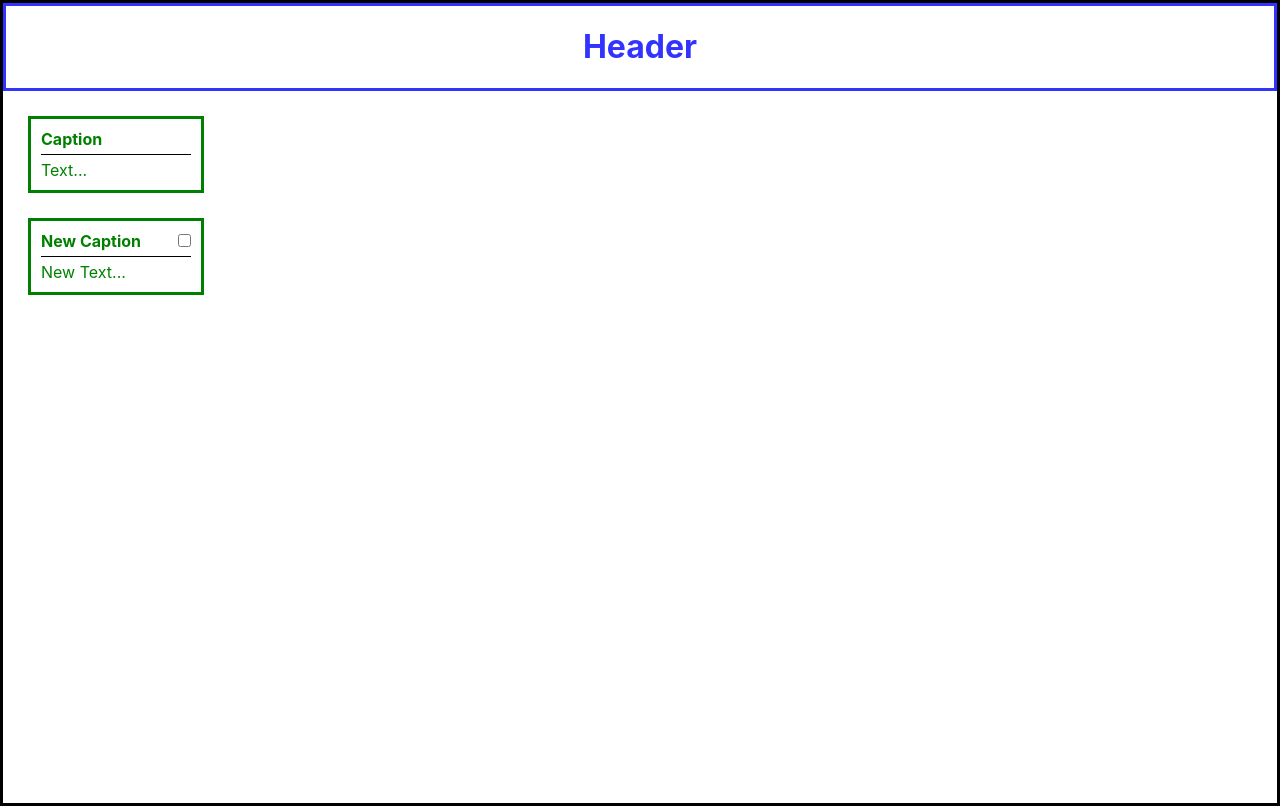
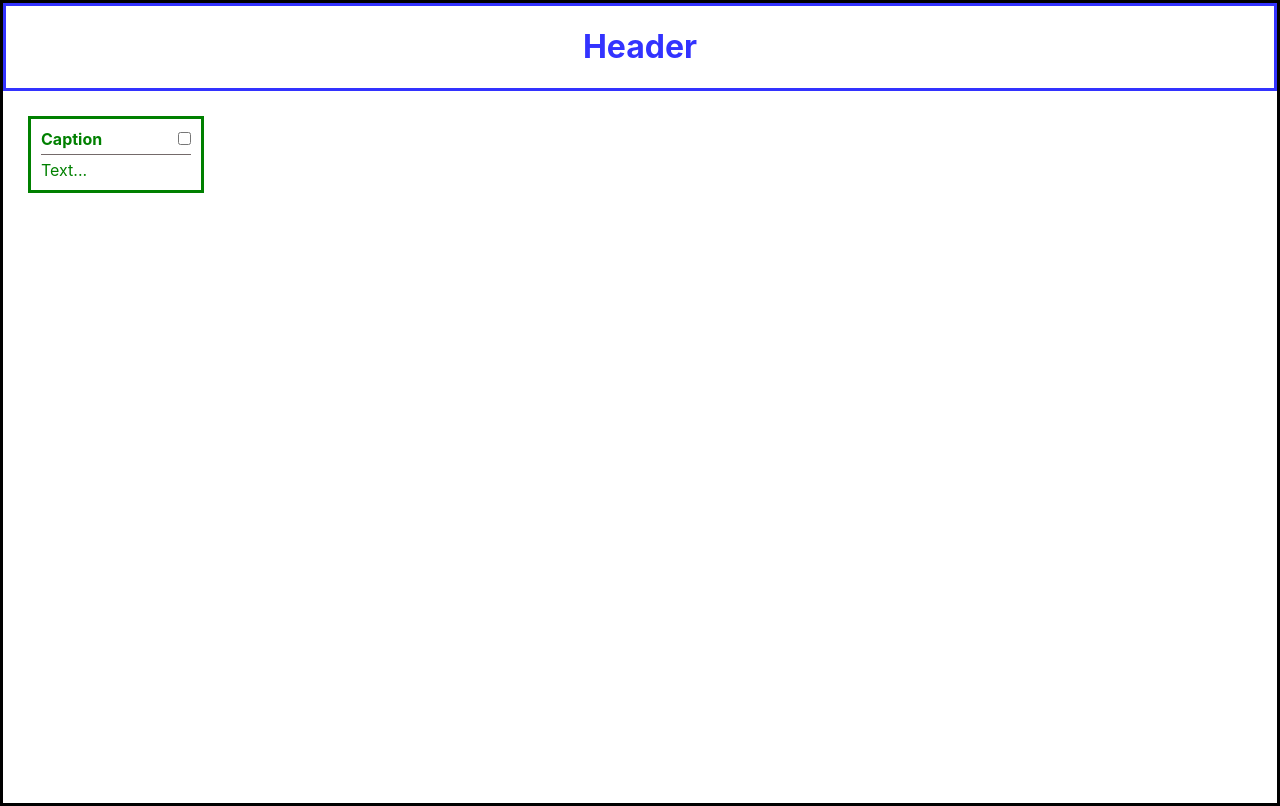
Before and after one commit to ashubenok710/IBA-ReactJS, a React (Create React App) app: page / in a window 1280 px wide. Built offline with nearby package versions, Linux system fonts and the light colour scheme.

Commit message:
Task2 issues were fixed

```diff
--- a/package.json
+++ b/package.json
@@ -7,6 +7,7 @@
     "@testing-library/react": "^9.5.0",
     "@testing-library/user-event": "^7.2.1",
     "bootstrap": "^4.5.0",
+    "classnames": "^2.2.6",
     "react": "^16.13.1",
     "react-bootstrap": "^1.0.1",
     "react-checkbox-component": "^0.1.15",
--- a/src/App.js
+++ b/src/App.js
@@ -1,45 +1,21 @@
-import React, { Component } from 'react';
-import { Row, Container } from 'react-bootstrap';
-import './App.css';
+import React from "react";
+import { Row, Container } from "react-bootstrap";
+import "./App.css";
 
-import Header from './Header'
-import Card from './Card'
-import NewCard from './NewCard'
-
-
+import Header from "./Header";
+import Card from "./Card";
 
 function App() {
-
-  function Checkbox() {
-    const [checked, setChecked] = React.useState(true);
-
-    return (
-      <label>
-        <input type="checkbox"
-          checked={checked}
-          onChange={() => setChecked(!checked)}
-        />
-      </label>
-    );
-  }
-
-
   return (
     <div className="App">
-
       <Container className="main-container">
         <Row>
-          <Header headerText="Header" > </Header>
+          <Header headerText="Header"> </Header>
         </Row>
         <Row className="cardWrapper">
-          <Card headerText="Caption" >Text...</Card>
-        </Row>
-
-        <Row className="cardWrapper">
-          <NewCard headerText="New Caption" >New Text...</NewCard>
+          <Card headerText="Caption">Text...</Card>
         </Row>
       </Container>
-
     </div>
   );
 }
--- a/src/Card/Card.css
+++ b/src/Card/Card.css
@@ -1,5 +1,5 @@
 .card-header {
-    border-bottom: 1px solid black;
+    border-bottom: 1px solid rgb(116, 106, 106);
     margin-bottom: 5px;
     font-weight: bold;
     padding-bottom: 5px;
@@ -7,9 +7,18 @@
 
 .card {
     display: inline-block;
-    border: 3px solid #eee;
-    border-color: green;
+    border: 3px solid green;
     color: green;
     width: 150px;
     padding: 10px;
 }
+
+.card-checked{
+    border: 3px solid blue;
+    color: blue;
+}
+
+.absolute-checkbox{
+    position: absolute;
+    margin-left: 133px;
+}
--- a/src/Card/index.js
+++ b/src/Card/index.js
@@ -1,10 +1,41 @@
-import React from 'react';
-import './Card.css';
+import React, { Component } from "react";
+import StatelessCheckbox from "../StatelessCheckbox/index.js";
+import "./Card.css";
+import classNames from "classnames/bind";
 
-const Card = (props) =>
-    <div className="card">
-        <div className="card-header">{props.headerText}</div>
-        <div>{props.children}</div>
-    </div>
+class Card extends React.Component {
+  constructor(props) {
+    super(props);
+    this.changeMethod = this.changeMethod.bind(this);
+  }
+
+  state = {
+    checked: false,
+  };
+
+  changeMethod() {
+    this.setState({
+      checked: !this.state.checked,
+    });
+  }
+
+  render() {
+    const { checked } = this.state;
+    var cardClass = classNames("card", this.props.className, {
+      "card-checked": this.state.checked,
+    });
+
+    return (
+      <div className={cardClass}>
+        {/* alternate approach  </div><div className={`card ${checked ? "card-styled" : ""}`}>  */}
+        <span className="absolute-checkbox">
+          <StatelessCheckbox checked={checked} onChange={this.changeMethod} />
+        </span>
+        <div className="card-header">{this.props.headerText}</div>
+        <div>{this.props.children}</div>
+      </div>
+    );
+  }
+}
 
 export default Card;
--- a/src/NewCard/NewCard.css
+++ /dev/null
@@ -1,24 +0,0 @@
-.newCard-header {
-    border-bottom: 1px solid black;
-    margin-bottom: 5px;
-    font-weight: bold;
-    padding-bottom: 5px;
-}
-
-.newCard {
-    display: inline-block;
-    border: 3px solid green;
-    color: green;
-    width: 150px;
-    padding: 10px;
-}
-
-.newCard-styled{
-    border: 3px solid blue;
-    color: blue;
-}
-
-.absolute-checkbox{
-    position: absolute;
-    margin-left: 133px;
-}
--- a/src/NewCard/index.js
+++ /dev/null
@@ -1,41 +0,0 @@
-import React, { Component } from 'react';
-
-import StatelessCheckbox from '../StatelessCheckbox/index.js';
-
-import './NewCard.css';
-
-class NewCard extends React.Component {
-    constructor(props) {
-        super(props);
-        this.state = {
-            checked: false
-        }
-    }
-
-    render() {
-        const { checked } = this.state;
-        return (
-            <div className={`newCard ${checked ? "newCard-styled" : ""}`}>
-                <span className="absolute-checkbox">
-                    <StatelessCheckbox
-                        checked={checked}
-                        onChange={() => this.setState({
-                            checked: !this.state.checked
-                        })
-                        }
-                    />
-                </span>
-                <div className="newCard-header">{this.props.headerText}</div>
-                <div>
-                    {this.props.children}
-                </div>
-            </div>
-        )
-    }
-
-
-
-
-}
-
-export default NewCard;
```
Also changed, not shown: src/Header/index.js (+9 -9 lines), src/Person/Person.js (deleted, +0 -11 lines).
